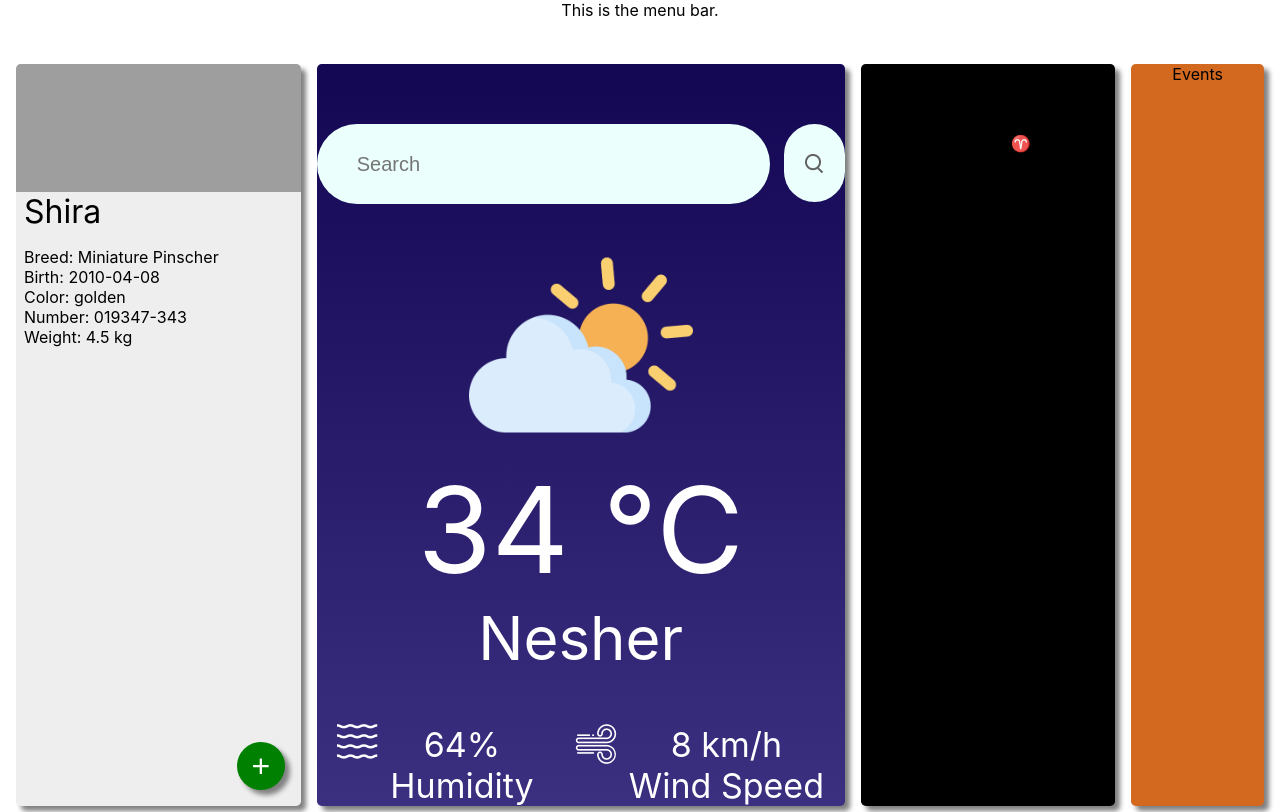
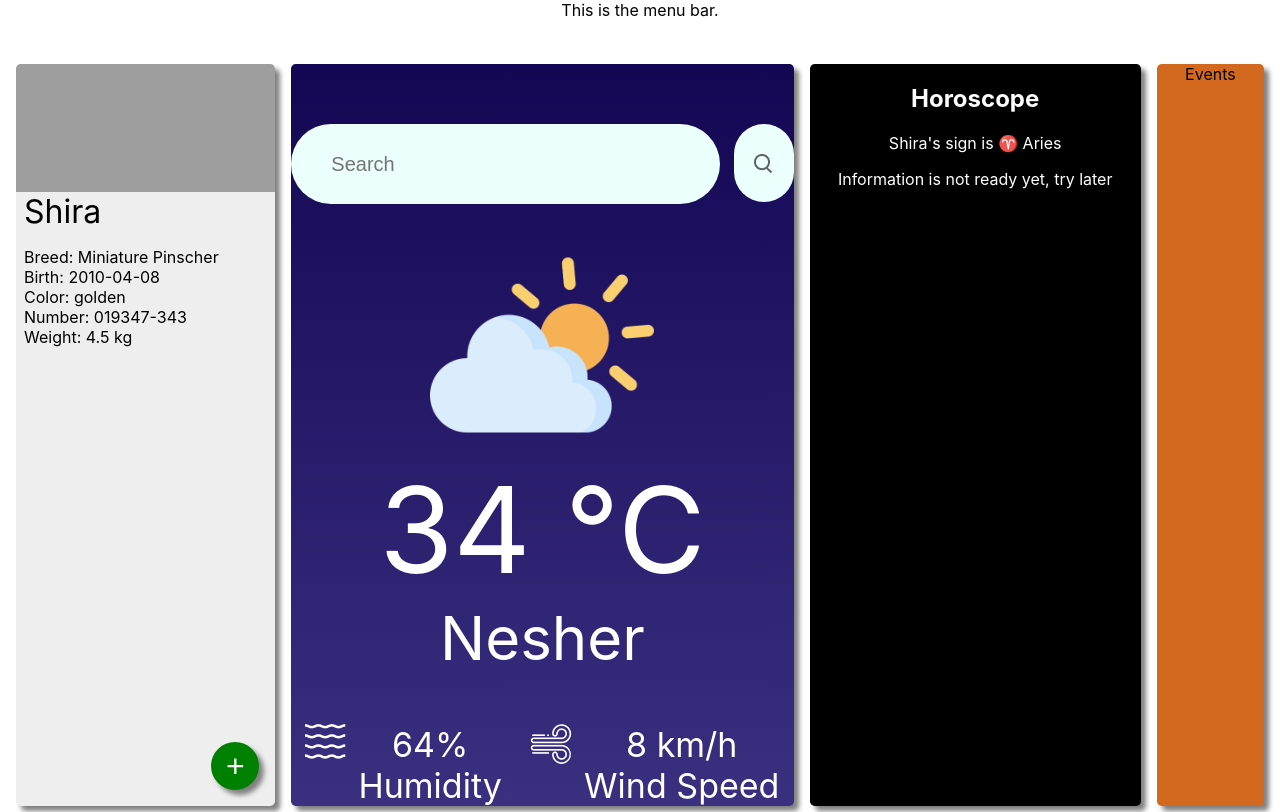
Before and after one commit to borisgk/kepet, a React (Create React App) app: page / in a window 1280 px wide. Shown: the top 812 px of the page. Built offline with nearby package versions, Linux system fonts and the light colour scheme; no server answers; grey boxes are pictures that could not be loaded.

Commit message:
horoscope 3

```diff
--- a/package.json
+++ b/package.json
@@ -6,6 +6,7 @@
     "@testing-library/jest-dom": "^5.17.0",
     "@testing-library/react": "^13.4.0",
     "@testing-library/user-event": "^13.5.0",
+    "jssoup": "^0.0.15",
     "react": "^18.2.0",
     "react-dom": "^18.2.0",
     "react-scripts": "5.0.1",
--- a/src/components/Horoscope.js
+++ b/src/components/Horoscope.js
@@ -1,17 +1,15 @@
 import React, { useState } from 'react'
-import {getSign, getHoroscope} from './HoroscopeUtils'
+import {getSign, getHoroscope, getRandomFact} from './HoroscopeUtils'
 
 export default function Horoscope({dog}) {
-  let [horoText, setHoroText] = useState("")
   var birthDate = new Date(dog.birthDate)
 
-  const setHoroscope = (text) => {setHoroText(text)}
+  var sign = getSign(birthDate.getMonth(), birthDate.getDate())
+  var horoscope = getHoroscope(sign.name)
+  const [horoText, setHoroText] = useState(horoscope)
+  //setHoroscope(getHoroscope(sign.name))
+  getRandomFact(setHoroText)
 
-
-
-  var sign = getSign(birthDate.getMonth(), birthDate.getDate())
-  //setHoroscope(getHoroscope(sign.name))
-  //horoText = getHoroscope(sign.name)
 
   return (
     <div className='horoscope card'>
--- a/src/components/HoroscopeUtils.js
+++ b/src/components/HoroscopeUtils.js
@@ -1,3 +1,7 @@
+import JSSoup from 'jssoup'
+
+
+
 var signs = [
     {name:'Capricorn',   m:1, d:20, order:  10, symbol:"\u2651"},
     {name:'Aquarius',    m:2, d:20, order:  11, symbol:"\u2652"},
@@ -21,17 +25,58 @@ export function getSign(month, day) {
     return signs[month]
 }
 
-export async function getHoroscope(signName) {
+export function getHoroscope(signName) {
+  return "Everiting's fine!"
+  async function getText(URL){
+    let response = await fetch(URL,)
+    let data = response.body()
+    return data
+  }
+
   var sign = signs.filter(x => x.name == signName)
 
-  var signOrder = sign.order
+  var signOrder = sign[0].order
 
-  var URL = "https://www.horoscope.com/us/horoscopes/pet/horoscope-pet-weekly.aspx?sign=" + signOrder
-  let response = await fetch(URL)
-  let data = await response.json()
+  // var URL = "https://www.horoscope.com/us/horoscopes/pet/horoscope-pet-weekly.aspx?sign=" + signOrder
+  // var body = getText(URL)
+  // var soup = new JSSoup(body)
+  // var container = soup.find("p")
+  // console.log(container.text)
 
 
 
 
-  return data
+  //return container.text
 }
+
+export function getRandomFact(setHoroText) {
+  //return "Everiting's fine!"
+  async function getText(){
+    const url = 'https://random-dog-facts.p.rapidapi.com/';
+    const options = {
+      method: 'GET',
+      headers: {
+        'X-RapidAPI-Key': '6b4b9a7de8msh0a614fd90b9c41bp103d07jsnce1ece2cb27d',
+        'X-RapidAPI-Host': 'random-dog-facts.p.rapidapi.com'
+      }
+    };
+    let result = ""
+    try {
+      const response = await fetch(url, options);
+      result = await response.json();
+      //console.log(result);
+    } catch (error) {
+      console.error(error);
+    }
+    if (!result.fact) {
+      result = "Information is not ready yet, try later"
+    } else {
+      result = result.fact
+    }
+    setHoroText(result)
+  }
+
+
+  getText()
+
+}
--- a/src/components/Landing.css
+++ b/src/components/Landing.css
@@ -22,6 +22,7 @@ div.weather {
 div.horoscope {
     grid-area: horoscope;
     background-color: black;
+    color: white;
 }
 
 div.events {
```
Also changed, not shown: 1 other file (tests, documents, lock files or other folders).
